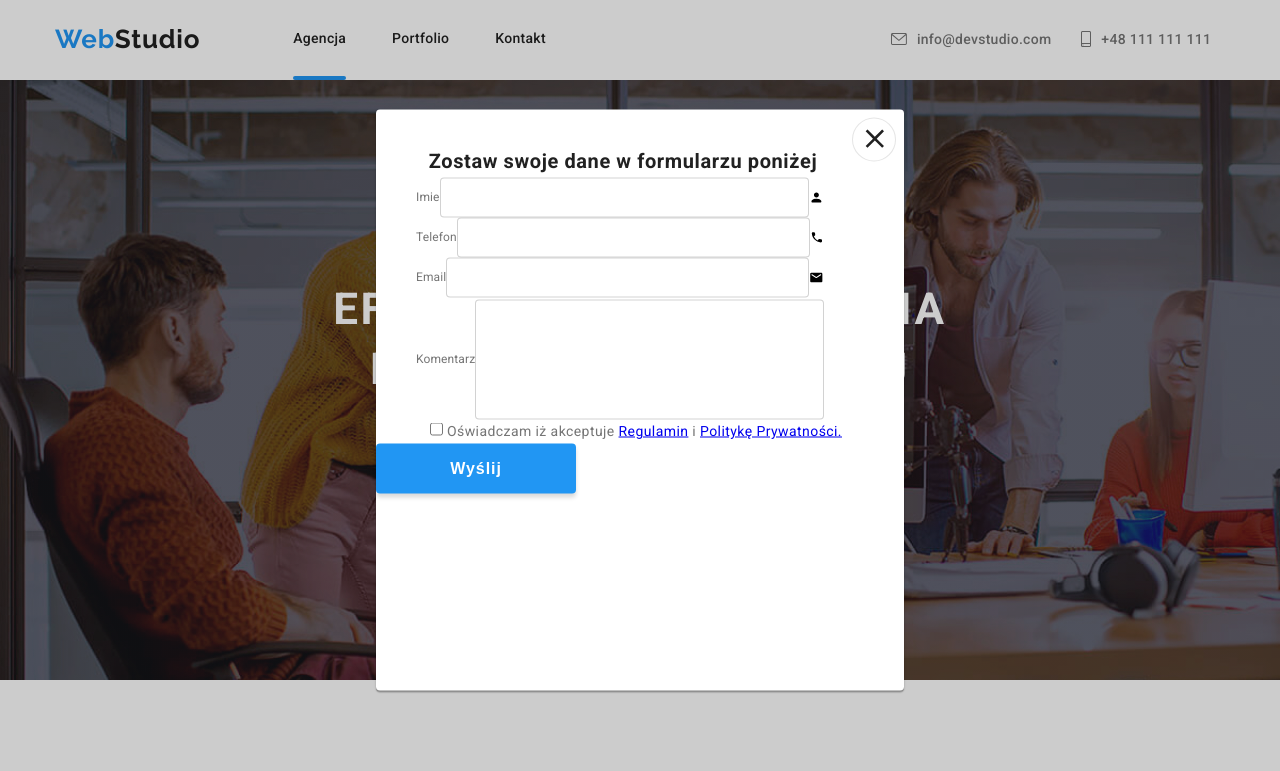
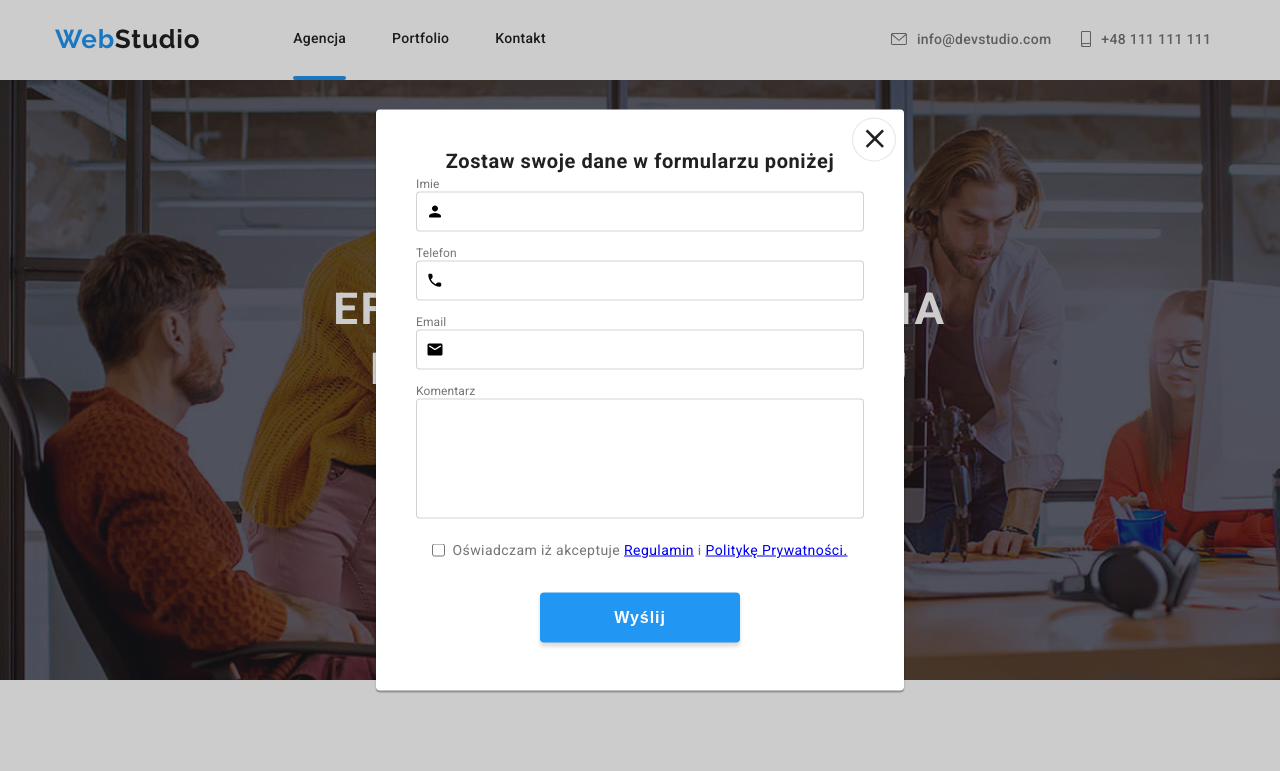
Before and after one commit to MateuszSzafranski/goit-markup-hw-06, a plain HTML site: page index.html in a window 1280 px wide. Both pictures are taken after a click on the button "Zamów usługe". Shown: the top 771 px of the page. Drawn offline with Linux system fonts and the light colour scheme.

Commit message:
okno modalne

```diff
--- a/css/style.css
+++ b/css/style.css
@@ -124,6 +124,10 @@ body {
     transform: translate(-50%, -50%) scale(0);
 }
 
+.modal-form {
+    padding: 40px;
+}
+
 .heading-modal {
     width: 448px;
     height: 23px;
@@ -136,9 +140,6 @@ body {
     text-align: center;
     letter-spacing: 0.03em;
     color: var(--brand-color-black);
-    padding-top: 40px;
-    padding-bottom: 30px;
-    padding-left: 46px;
 }
 
 .label-container {
@@ -165,13 +166,9 @@ body {
     box-sizing: border-box;
     width: 448px;
     height: 40px;
-    left: 576px;
-    top: 314px;
     border-radius: 4px;
-    display: flex;
     align-items: center;
     padding-bottom: 4px;
-    padding-left: 40px;
     border: none;
 }
 
@@ -182,6 +179,7 @@ body {
     line-height: 1.16;
     letter-spacing: 0.01em;
     color: var(--brand-color-text-grey);
+    margin-bottom: 4px;
 }
 
 .form-label-text {
@@ -192,17 +190,13 @@ body {
     top: 518px;
     border: none;
     border-radius: 4px;
-    display: flex;
     align-items: center;
-    padding-left: 40px;
 }
 
 .textarea {
     box-sizing: border-box;
     width: 448px;
     height: 120px;
-    left: 576px;
-    top: 518px;
     border: 1px solid rgba(33, 33, 33, 0.2);
     border-radius: 4px;
     display: flex;
@@ -218,34 +212,35 @@ body {
     border: 1px solid rgba(33, 33, 33, 0.2);
     border-radius: 4px;
     display: inline-flex;
+    margin-bottom: 10px;
+    padding-left: 42px;
 }
 
 .form-label-icon {
+    position: absolute;
     width: 18px;
     height: 18px;
-    left: 588px;
-    top: 325px;
+    left: 10px;
+    top: 30px;
 }
 
 .form-textarea {
     box-sizing: border-box;
     width: 448px;
     height: 120px;
-    left: 576px;
-    top: 518px;
     border: 1px solid rgba(33, 33, 33, 0.2);
     border-radius: 4px;
 }
 
 .checkbox-label {
-    padding-left: 54px;
+    align-items: center;
+    display: flex;
+    justify-content: center;
+    margin-top: 20px;
 }
 
 .checkbox-input {
-    left: 36.94%;
-    right: 62.06%;
-    top: 64.68%;
-    bottom: 33.85%;
+    margin-right: 7px;
     background: var(--brand-color-black);
 }
 
@@ -261,12 +256,15 @@ body {
 .form-button {
     width: 200px;
     height: 50px;
-    left: 700px;
-    top: 712px;
     background: var(--brand-color-blue);
     box-shadow: 0px 4px 4px rgba(0, 0, 0, 0.15);
     border-radius: 4px;
     border: none;
+    display: flex;
+    align-items: center;
+    justify-content: center;
+    margin-top: 30px;
+    margin-left: 124px;
 }
 
 .form-button-text {
@@ -274,11 +272,8 @@ body {
     font-weight: 700;
     font-size: 16px;
     line-height: 1.87;
-    display: flex;
-    align-items: center;
     text-align: center;
     letter-spacing: 0.06em;
-    justify-content: center;
     color: var(--brand-color-white);
 }
 
@@ -894,8 +889,8 @@ body {
     padding-top: 20px;
 }
 
-.email-footer {
-
+.form-email {
+    display: flex;
 }
 
 .text-news {
@@ -906,7 +901,7 @@ body {
     letter-spacing: 0.03em;
     text-transform: uppercase;
     color: var(--brand-color-white);
-    margin-top: 72px;
+    margin-bottom: 20px;
 }
 
 .input-email {
@@ -916,7 +911,6 @@ body {
     filter: drop-shadow(0px 4px 4px rgba(0, 0, 0, 0.15));
     border-radius: 4px;
     background: #2f303a;
-    margin-top: 20px;
     margin-right: 12px;
     padding: 15px;
     font-style: normal;
@@ -944,6 +938,7 @@ body {
     display: flex;
     align-items: center;
     text-align: center;
+    cursor: pointer;
 }
 
 .icon-send {
--- a/index.html
+++ b/index.html
@@ -57,7 +57,7 @@
                         </svg>
                     </button>
                     <div>
-                        <form>
+                        <form class="modal-form">
                             <h4 class="heading-modal">Zostaw swoje dane w formularzu poniżej</h4>
                             <div class="label-container">
                                 <label class="form-label">
@@ -109,7 +109,6 @@
                                     <span class="label-head-text">Komentarz</span>
                                     <textarea
                                         class="textarea"
-                                        rows="5"
                                         style="resize: none;"
                                         name="Pole na wprowadzenie tekstu"
                                         placeholder="Wprowadź tekst" >
@@ -117,7 +116,7 @@
                                 </label>
                             </div>
 
-                            <div>
+                            <div class="label-container">
                                 <label class="checkbox-label">
                                     <input type="checkbox" class="checkbox-input" name="Zgoda"/>
                                     <span class="checkbox-text">Oświadczam iż akceptuje
@@ -460,7 +459,7 @@
                     </li>
                 </ul>
             </div>
-            <div class="email-footer">
+            <div>
                 <h3 class="text-news">ZAPISZ SIĘ DO NEWSLETTERA</h3>
                 <form class="form-email">
                     <input class="input-email" type="email" name="email" placeholder="E-mail"/>
```
